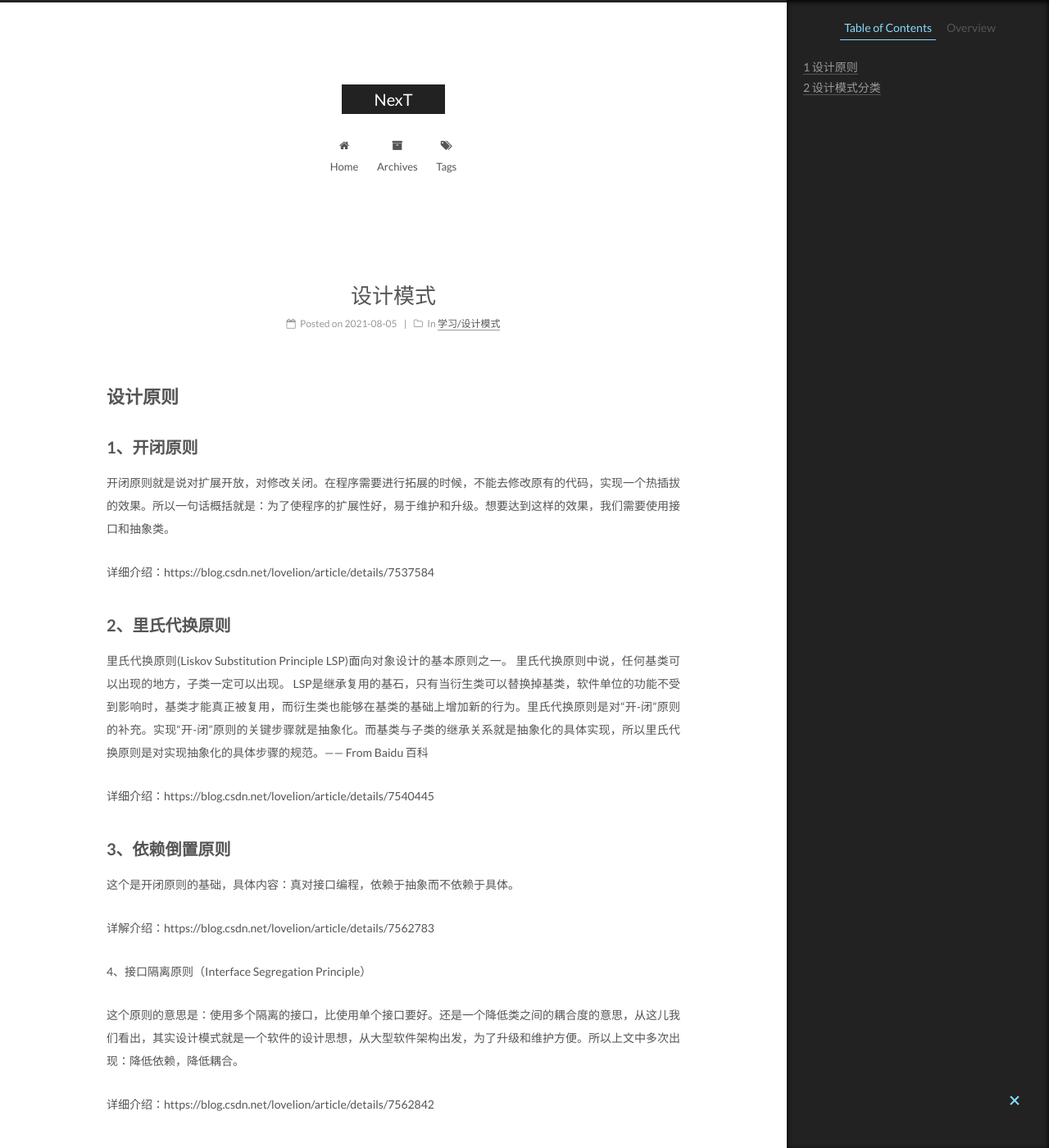
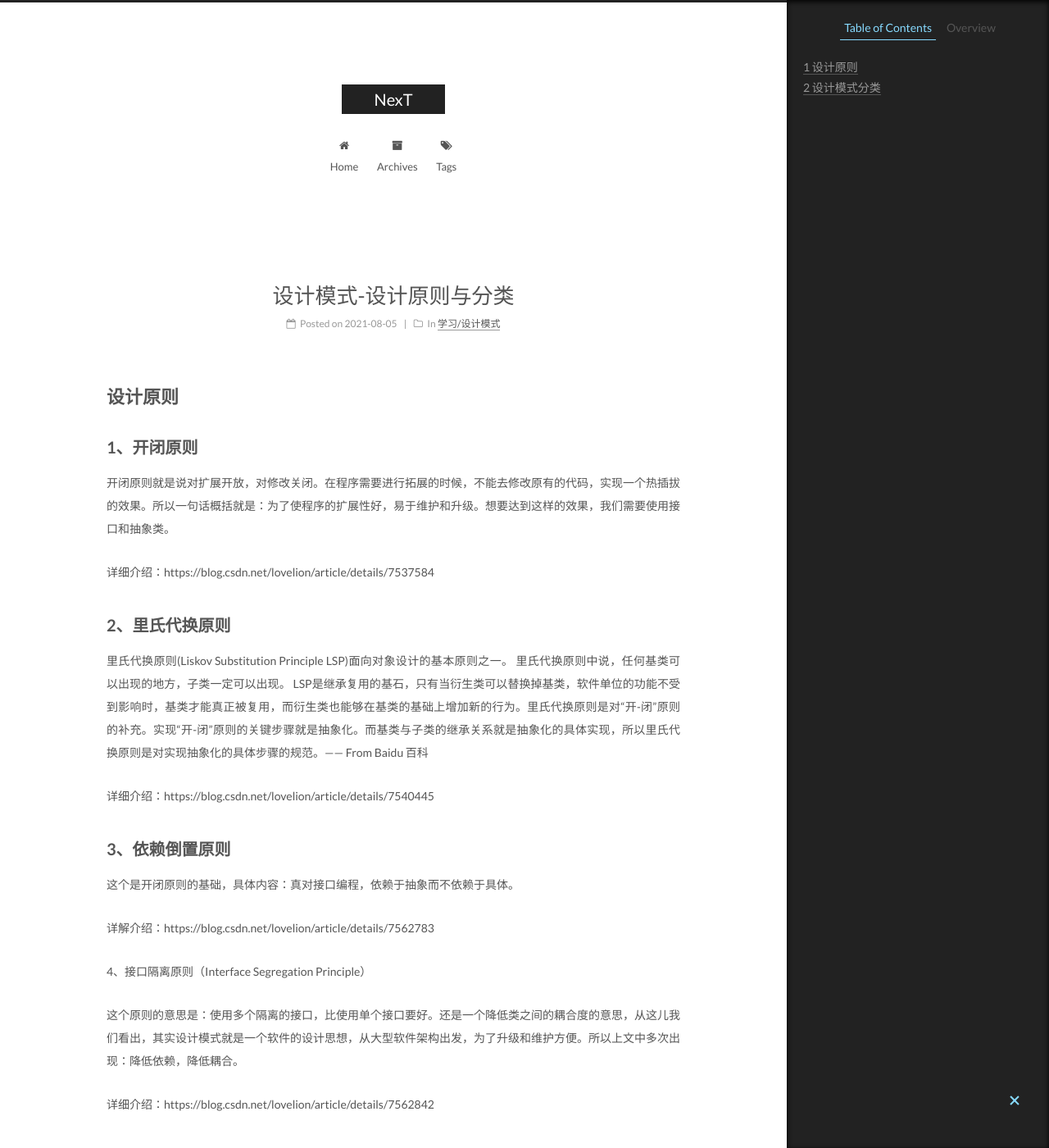
Before and after one commit to wuTribe/wuTribe.github.io, a Jekyll site: the page built from _posts/2021-8-6-设计模式-设计原则与分类.md, in a window 1280 px wide and 1400 px high. Shown: the whole window at 82% size. Built offline with Jekyll 4.4.1, drawn with Linux system fonts in a browser that asks for light colours.

Commit message:
2021-08-06 14:57:02 改一下标题

```diff
--- a/_posts/2021-8-6-设计模式-设计原则与分类.md
+++ b/_posts/2021-8-6-设计模式-设计原则与分类.md
@@ -1,5 +1,5 @@
 ---
-title: 设计模式
+title: 设计模式-设计原则与分类
 date: 2021-8-5 21:29:04
 categories:
 - 学习/设计模式
```
Also changed, not shown: _posts/2021-8-6-设计模式-结构性-适配器模式.md (+1 -1 lines).
